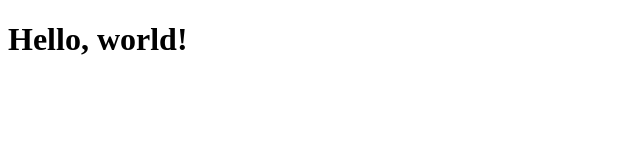
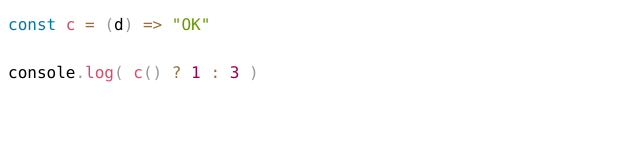
Before and after one commit to devgar/diffstream, a website: page static/index.html in a window 1280 px wide. Shown: the whole page, without its empty margins (0-640 px from the left). Drawn offline with nearby package versions, Linux system fonts and the light colour scheme; no server answers.

Commit message:
Updated renderer file

```diff
--- a/static/index.html
+++ b/static/index.html
@@ -2,18 +2,29 @@
 <html>
 
 <head>
+  <link href="https://cdn.jsdelivr.net/npm/prismjs@1.23.0/themes/prism.css" rel="stylesheet" />
+  <script>
+    window.Prism = window.Prism || {};
+    Prism.manual = true;
+  </script>
+  <script src="https://cdn.jsdelivr.net/npm/prismjs@1.23.0/prism.min.js"></script>
+  <script src="https://cdn.jsdelivr.net/npm/prismjs@1.23.0/plugins/autoloader/prism-autoloader.min.js"></script>
   <title>Visual Studio Show!</title>
 </head>
 
 <body>
-  <h1>Hello, world!</h1>
-  <pre>
-    <code>
+  <pre><code class="language-css">/* MAIN STYLE FILE */
+p {
+  color: red;
+}
 
-    </code>
+::placeholder {
+  color: var(--placeholder);
+  opacity: 1;
+}</code>
   </pre>
   <script>
-    const code = document.querySelector('code');
+    const CODE = document.querySelector('code');
     const eventSource = new EventSource("/stream");
     eventSource.onmessage = function(e) {
       console.log('Unhandled Message:', e.data);
@@ -23,17 +34,30 @@
     };
     eventSource.addEventListener('ping', (e) => console.log('ping', e.data) );
 
-    eventSource.addEventListener('changeTextDocument', (e) =>
+    eventSource.addEventListener('changeTextDocument', (e) => {
       console.log('changeTextDocument', e.data)
-    );
+      window.LASTDATA = e.data
+    });
 
-    eventSource.addEventListener('changeActiveTextEditor', (e) =>
+    eventSource.addEventListener('changeActiveTextEditor', (e) => {
       console.log('changeActiveTextEditor', e.data)
-    );
+      window.LASTDATA = e.data
+    });
 
-    eventSource.addEventListener('changeTextEditorVisibleRanges', (e) =>
+    eventSource.addEventListener('changeTextEditorVisibleRanges', (e) => {
       console.log('changeTextEditorVisibleRanges', e.data)
-    );
+      window.LASTDATA = e.data
+    });
+    let r = ''
+    setTimeout(() => {
+      let c = `const c = (d) => "OK"
+
+console.log( c() ? 1 : 3 )`
+      r = Prism.highlight(c, Prism.languages.javascript, 'javascript')
+      console.log('RENDERED', r)
+      CODE.innerHTML = r
+      CODE.className = 'language-javascript'
+    }, 2000)
   </script>
 </body>
 
```
